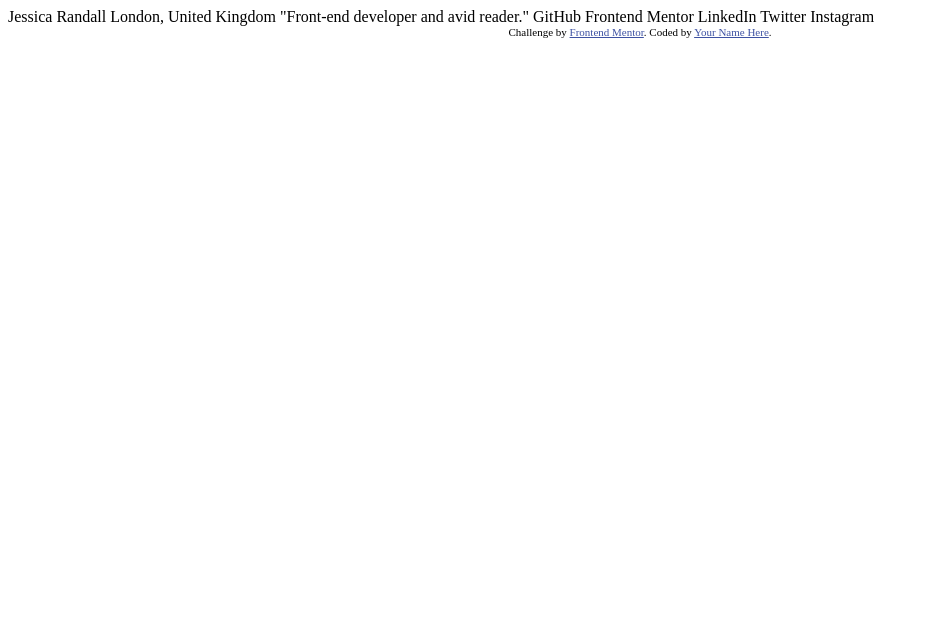
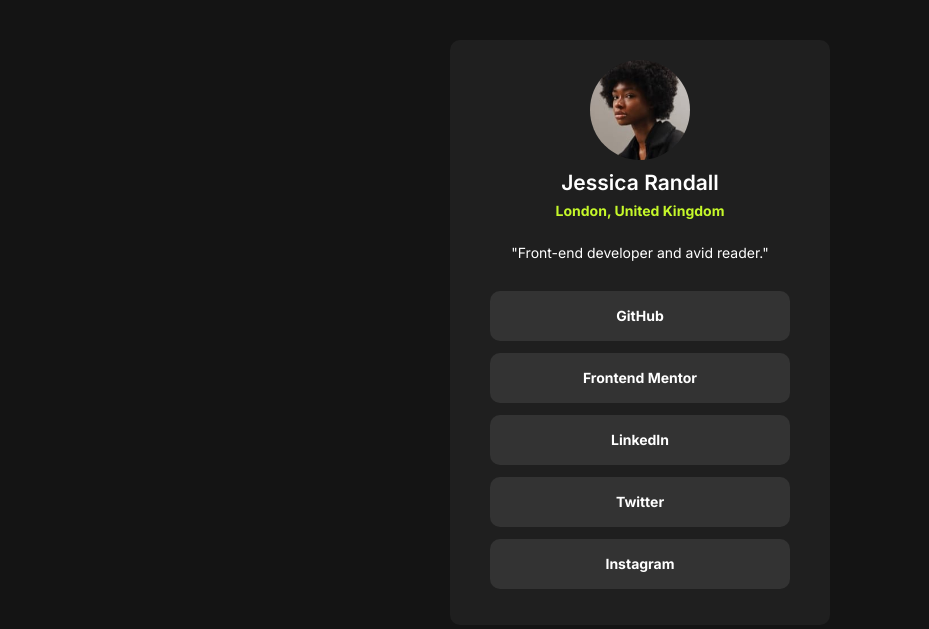
Before and after one commit to koske598/social-links-profile-main, a plain HTML site: page index.html in a window 1280 px wide. Shown: the whole page, without its empty margins (0-929 px from the left). Drawn offline with Linux system fonts and the light colour scheme.

Commit message:
Add index.html and style.css

```diff
--- a/index.html
+++ b/index.html
@@ -5,30 +5,38 @@
   <meta name="viewport" content="width=device-width, initial-scale=1.0"> <!-- displays site properly based on user's device -->
 
   <link rel="icon" type="image/png" sizes="32x32" href="./assets/images/favicon-32x32.png">
+  <link rel="stylesheet" type="text/css" href="style.css">
+  <link href="https://fonts.googleapis.com/css2?family=Inter:wght@400;600;700&display=swap" rel="stylesheet">
 
   <title>Frontend Mentor | Social links profile</title>
-
-  <!-- Feel free to remove these styles or customise in your own stylesheet 👍 -->
-  <style>
-    .attribution { font-size: 11px; text-align: center; }
-    .attribution a { color: hsl(228, 45%, 44%); }
-  </style>
 </head>
 <body>
-
-  Jessica Randall
-  London, United Kingdom
-  "Front-end developer and avid reader."
-
-  GitHub
-  Frontend Mentor
-  LinkedIn
-  Twitter
-  Instagram
-
-  <div class="attribution">
-    Challenge by <a href="https://www.frontendmentor.io?ref=challenge" target="_blank">Frontend Mentor</a>.
-    Coded by <a href="#">Your Name Here</a>.
+  <div class="card">
+    <div class="profile">
+      <img src="./assets/images/avatar-jessica.jpeg" alt="Victor Crest">
+      <h2>Jessica Randall</h2>
+      <p class="address">London, United Kingdom</p>
+      <p class="career">"Front-end developer and avid reader."</p>
+    </div>
+    <div class="social-links">
+      <div>
+        <a href="https://github.com" target="_blank" rel="noopener noreferrer">
+          <p>GitHub</p>
+        </a>
+        <a href="https://www.frontendmentor.io" target="_blank" rel="noopener noreferrer">
+          <p>Frontend Mentor</p>
+        </a>
+        <a href="https://www.linkedin.com" target="_blank" rel="noopener noreferrer">
+          <p>LinkedIn</p>
+        </a>
+        <a href="https://www.twitter.com" target="_blank" rel="noopener noreferrer">
+          <p>Twitter</p>
+        </a>
+        <a href="https://www.instagram.com" target="_blank" rel="noopener noreferrer">
+          <p>Instagram</p>
+        </a>
+      </div>
+    </div>
   </div>
 </body>
 </html>
--- /dev/null
+++ b/style.css
@@ -0,0 +1,86 @@
+* {
+  margin: 0;
+  padding: 0;
+  box-sizing: border-box;
+}
+
+body {
+  font-family: Inter;
+  line-height: 1.6;
+  background-color: hsl(0, 0%, 8%);
+  font-size: 14px;
+  color: hsl(0, 0%, 100%);
+}
+
+h2 {
+  font-weight: 600;
+}
+
+.card {
+  width: 380px;
+  margin: 0 auto;
+  text-align: center;
+  background-color: hsl(0, 0%, 12%);
+  border: none;
+  border-radius: 10px;
+  margin-top: 40px;
+  margin-bottom: 40px;
+}
+
+img {
+  border-radius: 50%;
+  width: 100px;
+  height: auto;
+  margin-top: 20px;
+}
+
+.social-links {
+    padding-bottom: 30px;
+}
+
+.social-links > div {
+  border: none;
+  display: flex;
+  flex-direction: column;
+  justify-content: center;
+  margin: 0 auto;
+  width: 300px;
+}
+
+a {
+  height: 50px;
+  border: none;
+  border-radius: 10px;
+  margin: 6px 0;
+  padding: 10px 0;
+  background-color: hsl(0, 0%, 20%);
+  display: flex;
+  align-items: center;
+  justify-content: center;
+  text-decoration: none;
+}
+
+p {
+  margin: 0;
+  font-weight: 700;
+  color: hsl(0, 0%, 100%);
+}
+
+.social-links > div a:hover {
+  background-color: hsl(75, 94%, 57%);
+  text-decoration: none;
+}
+
+.social-links > div a:hover p {
+  color: hsl(0, 0%, 20%);
+}
+
+.address {
+  color: hsl(75, 94%, 57%);
+  padding-bottom: 20px;
+}
+
+.career {
+  font-weight: 400;
+  padding-bottom: 20px;
+}
```
